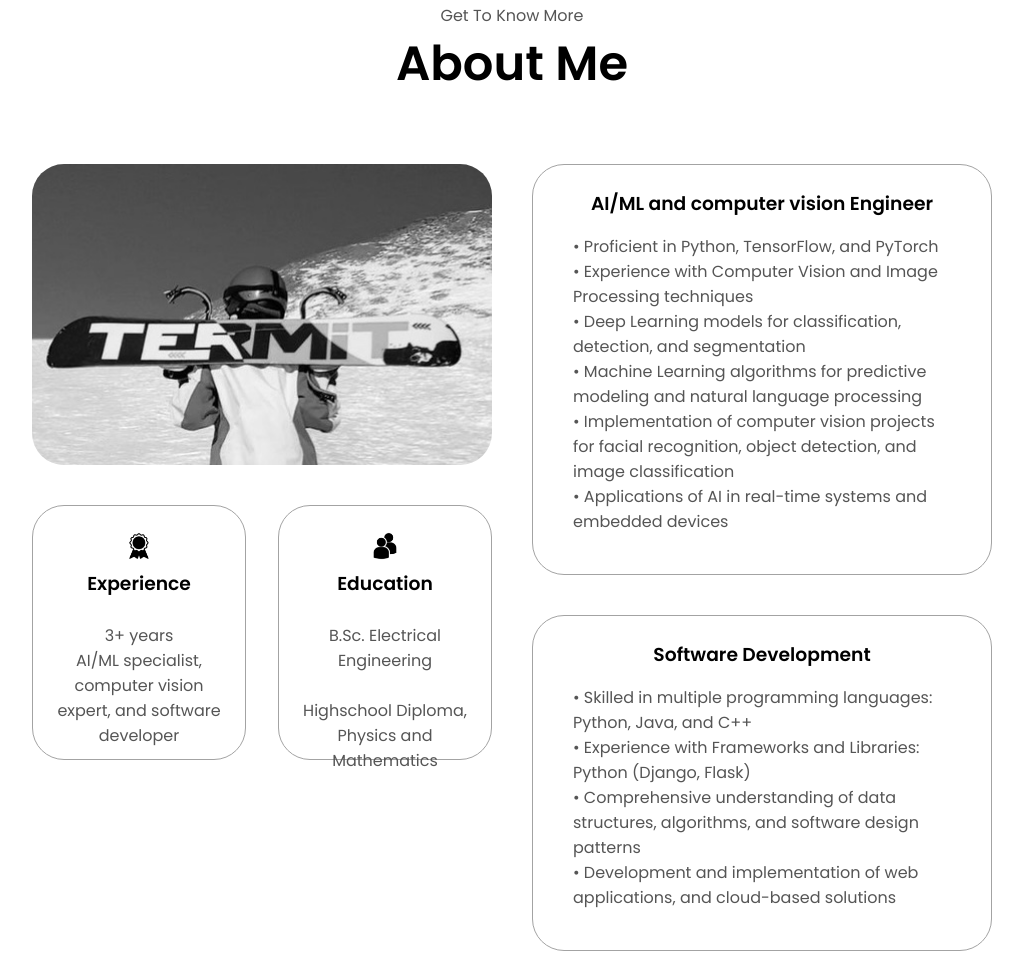
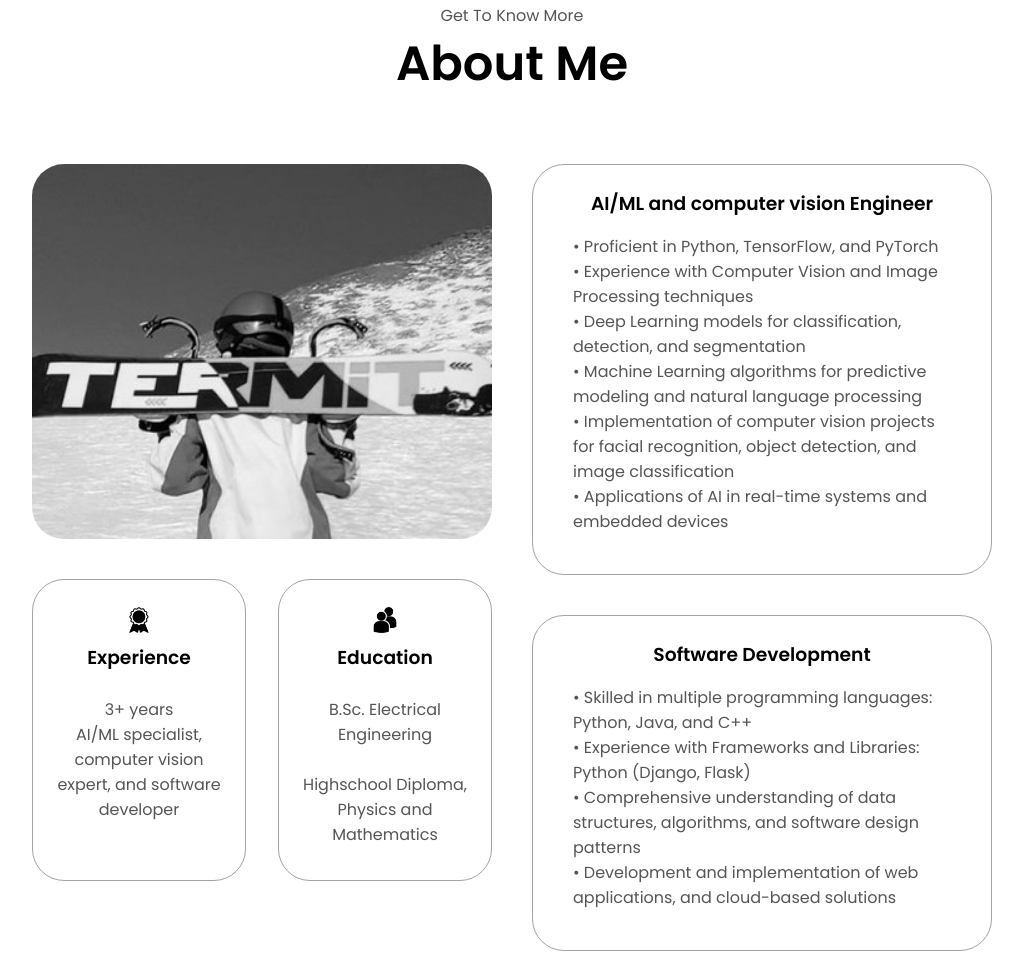
Before and after one commit to MiladSoleymani/portfolio, a plain HTML site: page index.html in a window 1280 px wide. Shown: the part 925-1879 px from the top of the page, without its empty margins (128-1151 px from the left). Drawn offline with Linux system fonts and the light colour scheme.

Commit message:
fix image size in the about section

```diff
--- a/style.css
+++ b/style.css
@@ -176,7 +176,7 @@ section {
 .section__pic-container {
   display: flex;
   justify-content: center;
-  height: 301px;
+  height: 375px;
   width: 100%;
   margin: unset !important;
 }
@@ -318,7 +318,7 @@ section {
   display: flex;
   flex-direction: column;
   justify-content: flex-start;
-  align-items: flex-start;
+  align-items: center;
   width: 50%;
   gap: 40px;
 }
@@ -374,10 +374,11 @@ section {
   border: rgb(53, 53, 53) 0.1rem solid;
   border-color: rgb(163, 163, 163);
   text-align: center;
+  height: 375px;
 }
 
 .details_container_height {
-  height: calc(253px - 3rem);
+  height: calc(300px - 3rem);
 }
 
 .section-container {
```
